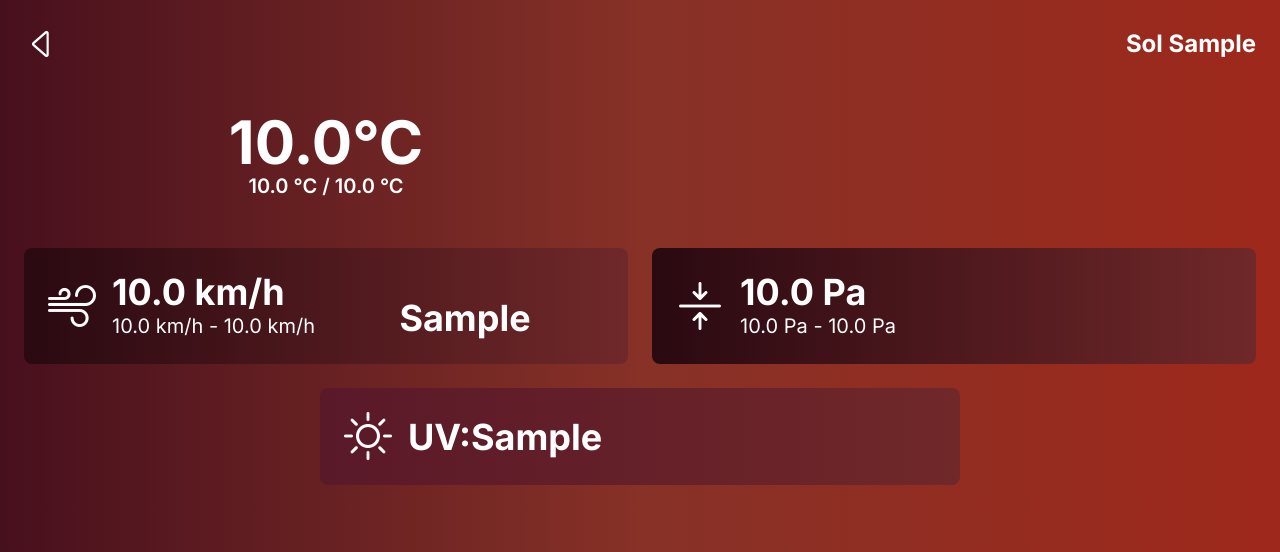
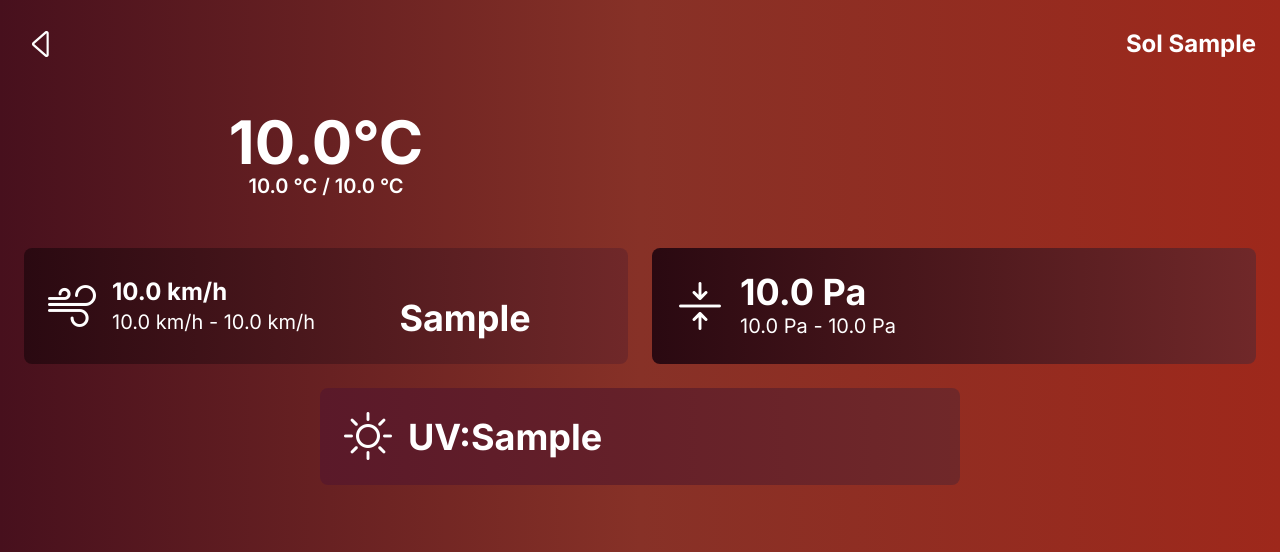
Before and after one commit to Pedro-Consales/Mars_Project, a Django app: template app_principal/templates/view.html in a window 1280 px wide. Shown: the top 552 px of the page. Run offline with Django 5.2, Linux system fonts and the light colour scheme; the template is opened without the code that fills it: most values are stand-ins (such as "Sample title", 1, 10 or a date in 2020); some libraries are stand-ins or nearby versions.

Commit message:
Adjusting text sizes

```diff
--- a/app_principal/templates/view.html
+++ b/app_principal/templates/view.html
@@ -82,13 +82,13 @@
         <div class="bottom-section flex flex-col sm:flex-row justify-between gap-6 px-6 py-4">
 
             <!-- Wind Information -->
-            <div class="wind-info-container grid grid-cols-2 bg-gradient-to-r from-[#2a0911] to-[#702829] p-6 rounded-lg w-full sm:w-1/2 mb-6 sm:mb-0">
+            <div class="wind-info-container grid grid-cols-2 bg-gradient-to-r from-[#2a0911] to-[#702829] p-6 rounded-lg w-full sm:w-1/2 mb-6 sm:mb-0 ">
 
                 <div class="windspeed-container flex items-center gap-3">
 
                     <i class="bi bi-wind text-5xl"></i>
                     <div class="windspeed-info-container flex flex-col items-start">
-                        <p class="wind_speed text-4xl font-bold">{{ forecast.avgWind_speed|floatformat:1 }} km/h</p>
+                        <p class="wind_speed text-2xl sm:text4x1 font-bold">{{ forecast.avgWind_speed|floatformat:1 }} km/h</p>
                         <p class="text-xl">{{ forecast.maxWind_speed|floatformat:1 }} km/h - {{ forecast.minWind_speed|floatformat:1 }} km/h</p>
                     </div>
                 </div>
@@ -96,7 +96,7 @@
                 <!-- Wind Direction -->
                 <div class="wind-direction-info-container flex items-center justify-center mt-4">
 
-                    <p class="wind-direction text-4xl font-bold">{{ forecast.wind_direction }}</p>
+                    <p class="wind-direction text-2xl sm:text-4xl font-bold">{{ forecast.wind_direction }}</p>
 
                 </div>
             </div>
```
